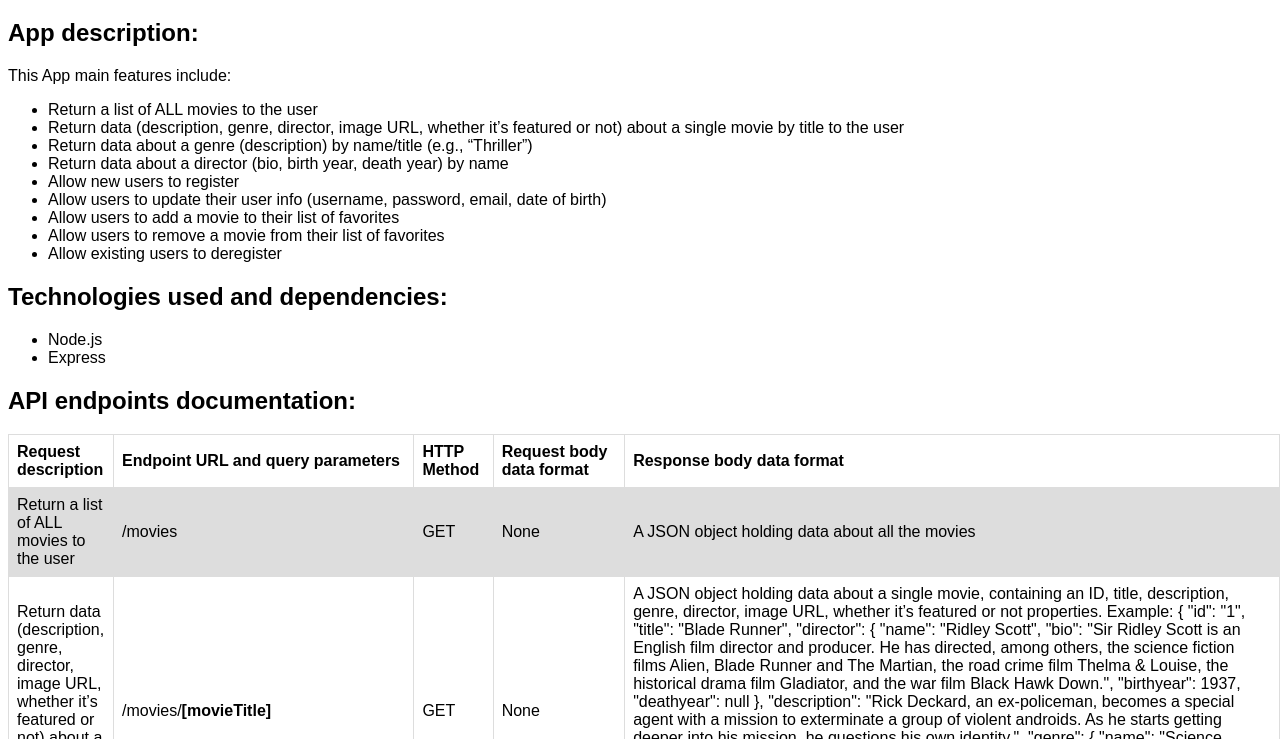
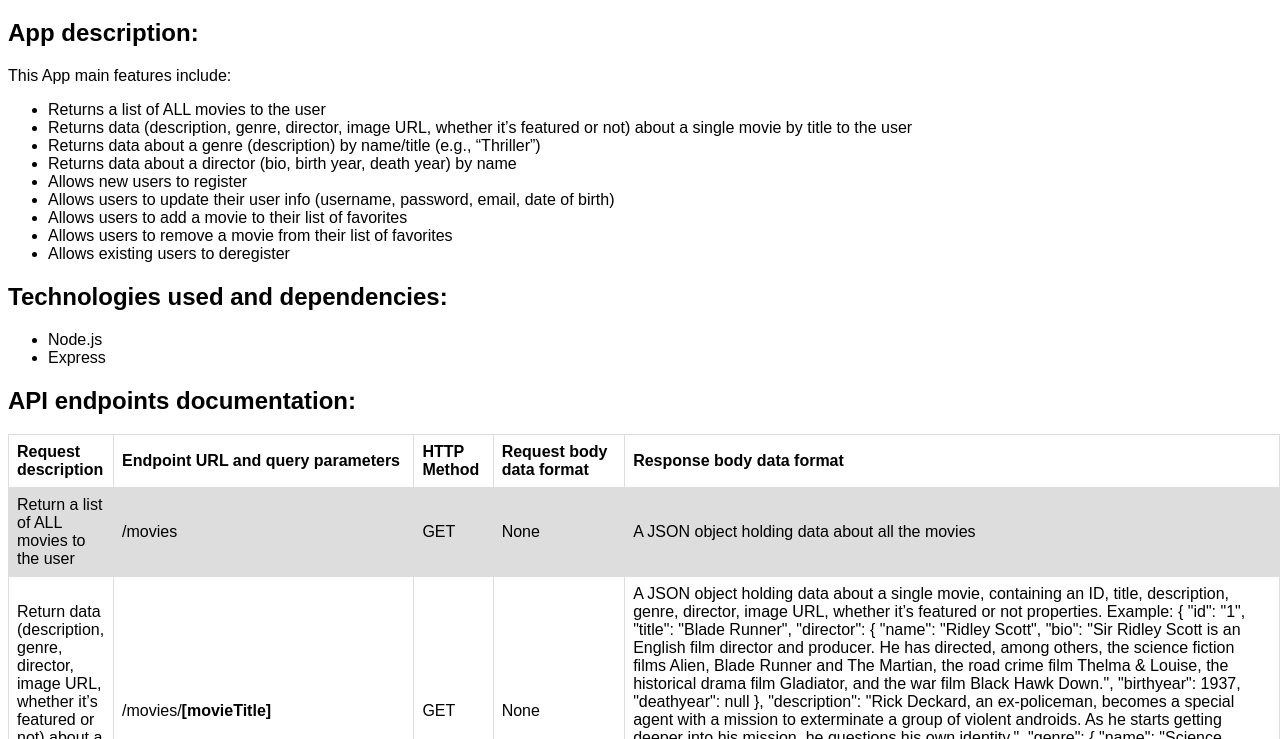
Before and after one commit to xavsln/myFlix_v20220621-1, a website: page public/documentation.html in a window 1280 px wide. Shown: the part 61-800 px from the top of the page. Drawn offline with Linux system fonts and the light colour scheme.

Commit message:
Update README.md and documentation.html

```diff
--- a/public/documentation.html
+++ b/public/documentation.html
@@ -10,25 +10,26 @@
     <h2>App description:</h2>
     <p>This App main features include:</p>
     <ul>
-      <li>Return a list of ALL movies to the user</li>
+      <li>Returns a list of ALL movies to the user</li>
       <li>
-        Return data (description, genre, director, image URL, whether it’s
+        Returns data (description, genre, director, image URL, whether it’s
         featured or not) about a single movie by title to the user
       </li>
       <li>
-        Return data about a genre (description) by name/title (e.g., “Thriller”)
+        Returns data about a genre (description) by name/title (e.g.,
+        “Thriller”)
       </li>
       <li>
-        Return data about a director (bio, birth year, death year) by name
+        Returns data about a director (bio, birth year, death year) by name
       </li>
-      <li>Allow new users to register</li>
+      <li>Allows new users to register</li>
       <li>
-        Allow users to update their user info (username, password, email, date
+        Allows users to update their user info (username, password, email, date
         of birth)
       </li>
-      <li>Allow users to add a movie to their list of favorites</li>
-      <li>Allow users to remove a movie from their list of favorites</li>
-      <li>Allow existing users to deregister</li>
+      <li>Allows users to add a movie to their list of favorites</li>
+      <li>Allows users to remove a movie from their list of favorites</li>
+      <li>Allows existing users to deregister</li>
     </ul>
     <h2>Technologies used and dependencies:</h2>
     <ul>
@@ -169,9 +170,7 @@
         </td>
         <td>/users/<b>[username]</b>/movies/<b>[movieTitle]</b></td>
         <td>POST</td>
-        <td>
-          None
-        </td>
+        <td>None</td>
         <td>
           A text message indicating whether the movie was successfully added to
           the User's favorite movies list.
@@ -184,9 +183,7 @@
         </td>
         <td>/users/<b>[username]</b>/movies/<b>[movieTitle]</b></td>
         <td>DELETE</td>
-        <td>
-          None
-        </td>
+        <td>None</td>
         <td>
           A text message indicating whether the movie was successfully removed
           from the User's favorite movies list.
@@ -199,9 +196,7 @@
         </td>
         <td>/users/<b>[username]</b></td>
         <td>DELETE</td>
-        <td>
-          None
-        </td>
+        <td>None</td>
         <td>
           A text message indicating whether the User was successfully removed.
         </td>
```
Also changed, not shown: README.md.
